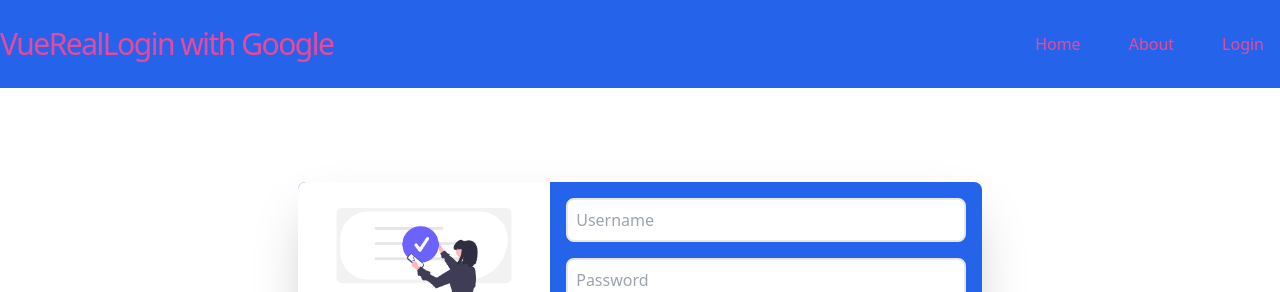
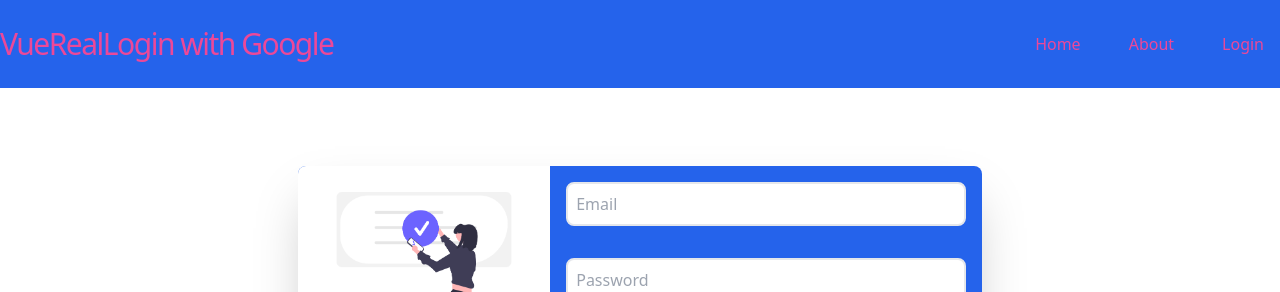
Before and after one commit to ecanal16/vuelogin, a Vue app: page /login in a window 1280 px wide. Shown: the top 292 px of the page. Built offline with nearby package versions, Linux system fonts and the light colour scheme; no server answers.

Commit message:
Added Basic Validation

```diff
--- a/package.json
+++ b/package.json
@@ -10,8 +10,10 @@
   "dependencies": {
     "@vueuse/core": "^7.6.2",
     "firebase": "^9.6.7",
+    "vee-validate": "^4.5.8",
     "vue": "^3.2.25",
-    "vue-router": "^4.0.12"
+    "vue-router": "^4.0.12",
+    "yup": "^0.32.11"
   },
   "devDependencies": {
     "@vitejs/plugin-vue": "^2.2.0",
--- a/src/pages/login.vue
+++ b/src/pages/login.vue
@@ -1,11 +1,25 @@
 <script setup>
-import { ref } from "vue";
 import { useRouter } from "vue-router";
+
+import { useForm, useField} from 'vee-validate';
+import * as yup from 'yup';
+
+const schema = yup.object({
+  username: yup.string().required().email().label("Email"),
+  password: yup.string().required().min(8).label("Password"),
+});
+
+useForm({
+  validationSchema: schema,
+});
+
+const { value: username, errorMessage: emailError } = useField("username");
+const { value: password, errorMessage: passwordError } = useField("password");
+
 import useAuth from "../composables/useAuth";
 import useError from "../composables/useError";
 const { isAuthenticated, login, signup, googleLogin } = useAuth();
-const username = ref("");
-const password = ref("");
+
 
 const router = useRouter();
 
@@ -45,8 +59,10 @@
     <div class="flex rounded-lg shadow-2xl bg-blue-600 overflow-hidden">
       <img class="h-64" src="../assets/bglogin.png" alt="hello background">
       <form @submit.prevent="loggingIn" class="flex flex-col p-4 space-y-4">
-          <input type="text" class="border-2 p-2 rounded-lg" placeholder="Username" v-model="username">
-          <input type="password" class="border-2 p-2 rounded-lg" placeholder="Password" v-model="password">
+          <input name="username" type="text" class="border-2 p-2 rounded-lg" placeholder="Email" v-model="username">
+          <span class="text-xs text-center bg-red-200 text-red-500">{{ emailError }}</span>
+          <input name="password" type="password" class="border-2 p-2 rounded-lg" placeholder="Password" v-model="password">
+          <span class="text-xs text-center bg-red-200 text-red-500">{{ passwordError }}</span>
           <div class="flex space-x-2">
             <button @submit.prevent="loggingIn" type="submit" class="w-1/2 py-2 text-indigo-200 bg-indigo-500 rounded-lg">Login</button>
             <button @click="signingUp" class="w-1/2 py-2 bg-green-200 rounded-lg">Sign Up</button>
```
Also changed, not shown: 1 other file (tests, documents, lock files or other folders).
